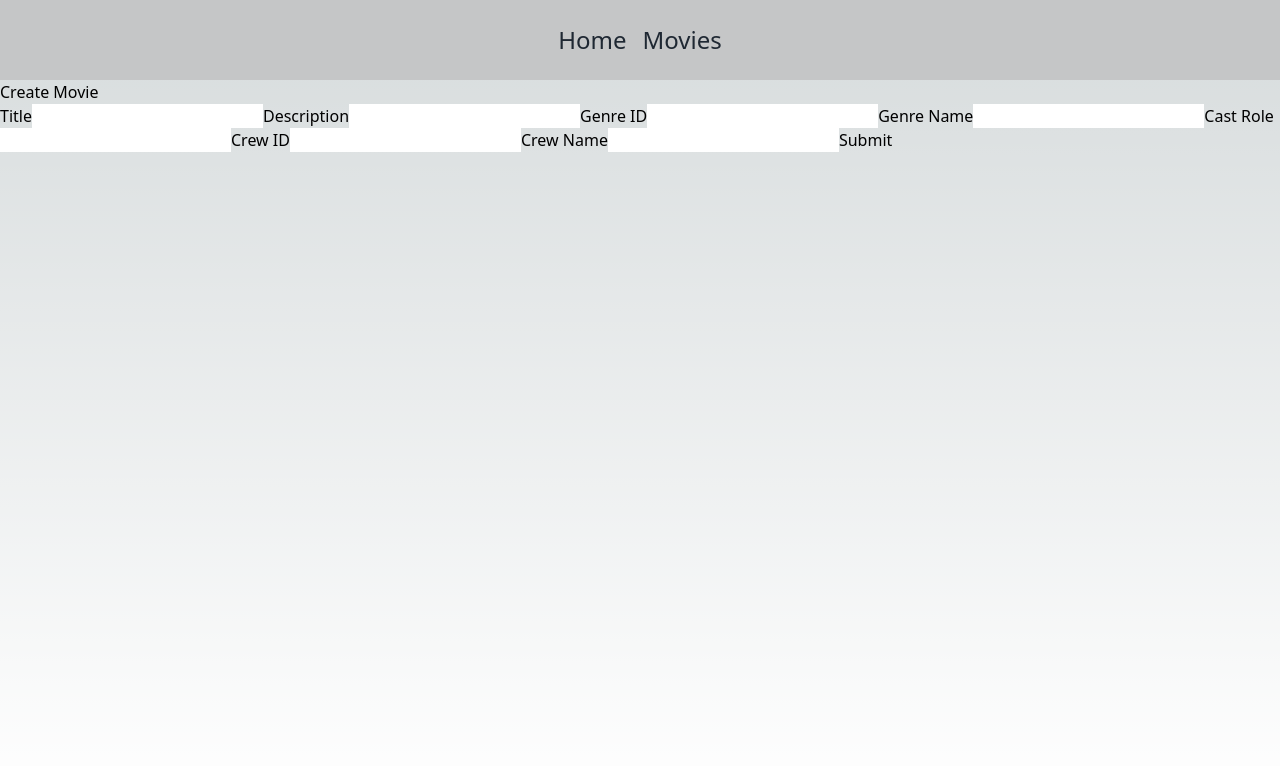
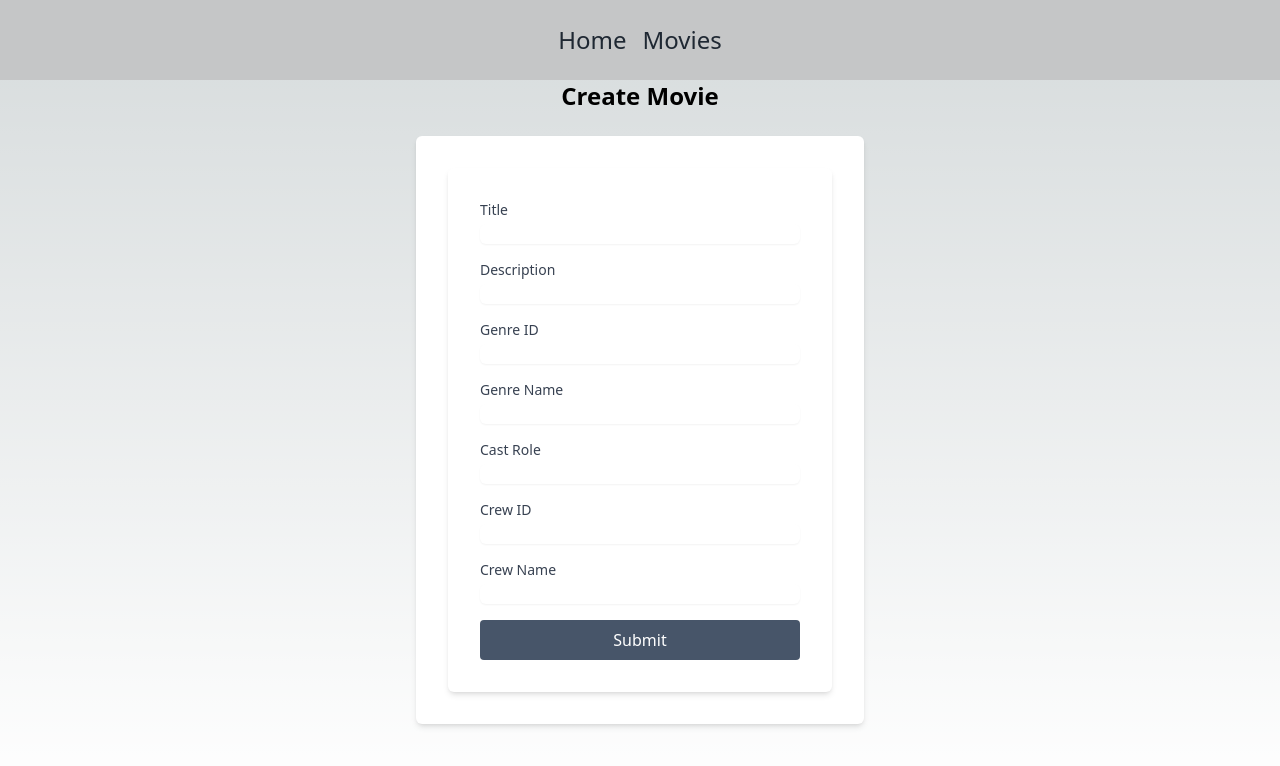
Before and after one commit to OctaFloare/flitnext-2024, a Next.js app: page /create-movie in a window 1280 px wide. Shown: the top 766 px of the page. Built offline with nearby package versions, Linux system fonts and the light colour scheme.

Commit message:
add form styling with Tailwind CSS

```diff
--- a/src/app/containers/create-movie/formField.jsx
+++ b/src/app/containers/create-movie/formField.jsx
@@ -1,14 +1,18 @@
 import { Field } from "formik";
 
 export const FormField = ({ label, placeholder, name, type, error }) => (
-  <>
-    <label>{label}</label>
+  <div className="mb-4">
+    <label className="block text-sm font-medium text-gray-700 mb-1">
+      {label}
+    </label>
     <Field
       placeholder={placeholder}
       name={name}
       type={type}
-      className="pokemon-field"
+      className={`shadow-sm focus:ring-indigo-500 focus:border-indigo-500 block w-full sm:text-sm border-gray-300 rounded-md ${
+        error ? "border-red-500" : ""
+      }`}
     />
-    {error && <div className="pokemon-field-error">{error}</div>}
-  </>
+    {error && <div className="text-red-600 text-sm mt-1">{error}</div>}
+  </div>
 );
--- a/src/app/containers/create-movie/index.jsx
+++ b/src/app/containers/create-movie/index.jsx
@@ -18,19 +18,19 @@ export const CreateMovie = () => {
   }
 
   return (
-    <>
+    <div className="max-w-md mx-auto bg-white p-8 rounded-md shadow-md">
       <MovieForm handleSubmit={handleMovieSubmit} />
       {isError && (
-        <div className="text-red-600">
+        <div className="text-red-600 mt-4">
           {error.response?.data?.message || "An error occurred"}
         </div>
       )}
       {isSuccess && (
-        <div>
+        <div className="text-green-600 mt-4">
           Newly created movie
           <p>Movie name: {data.title}</p>
         </div>
       )}
-    </>
+    </div>
   );
 };
--- a/src/app/containers/create-movie/movieForm.jsx
+++ b/src/app/containers/create-movie/movieForm.jsx
@@ -2,7 +2,7 @@
 import React from "react";
 import { Formik, Form } from "formik";
 import { FormField } from "./FormField";
-import * as yup from "yup"
+import * as yup from "yup";
 
 const initialValues = {
   title: "",
@@ -46,7 +46,7 @@ const MovieForm = ({ handleSubmit }) => {
       validationSchema={validationSchema}
     >
       {({ errors }) => (
-        <Form>
+        <Form className="max-w-md mx-auto bg-white p-8 rounded-md shadow-md">
           <FormField
             label="Title"
             name="title"
@@ -89,7 +89,12 @@ const MovieForm = ({ handleSubmit }) => {
             type="text"
             error={errors.cast?.crew?.name}
           />
-          <button type="submit">Submit</button>
+          <button
+            type="submit"
+            className="w-full bg-slate-600 text-white py-2 px-4 rounded hover:bg-slate-900"
+          >
+            Submit
+          </button>
         </Form>
       )}
     </Formik>
--- a/src/app/create-movie/page.jsx
+++ b/src/app/create-movie/page.jsx
@@ -4,11 +4,12 @@ import { CreateMovie } from "../containers/create-movie"
 
 const CreateMoviePage = () => {
 
-    return ( <div>
-        <h1>Create Movie</h1>
-         <CreateMovie  />
+    return (
+        <div >
+          <h1 className="text-2xl font-bold mb-6 text-center">Create Movie</h1>
+          <CreateMovie />
         </div>
-    );
+      );
 
 };
 
```
Also changed, not shown: src/pages/api/movies.json (+32 -0 lines).
